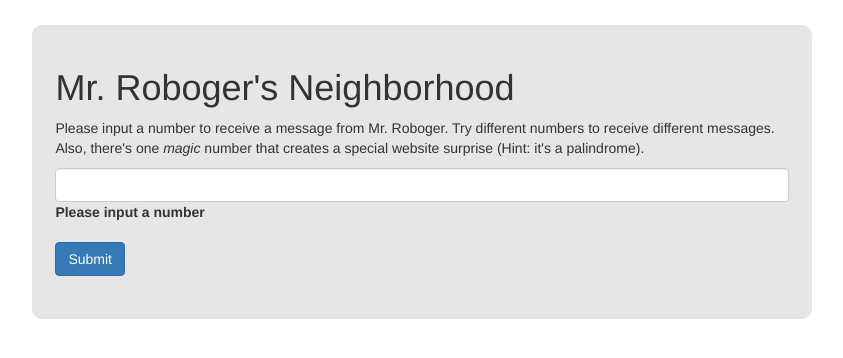
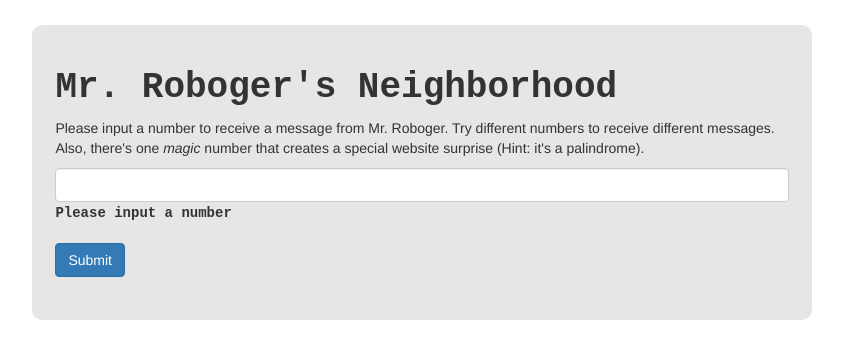
Before and after one commit to chriskorsak/mr-robogers-neighborhood, a plain HTML site: page index.html in a window 1280 px wide. Shown: the whole page, without its empty margins (218-1061 px from the left). Drawn offline with Linux system fonts and the light colour scheme.

Commit message:
add font styling to h1 and label elements

```diff
--- a/css/styles.css
+++ b/css/styles.css
@@ -24,3 +24,8 @@
 .magic-photo {
   display: none;
 }
+
+h1, label {
+  font-family: 'Courier New', Courier, monospace;
+  font-weight: bold;
+}
```
